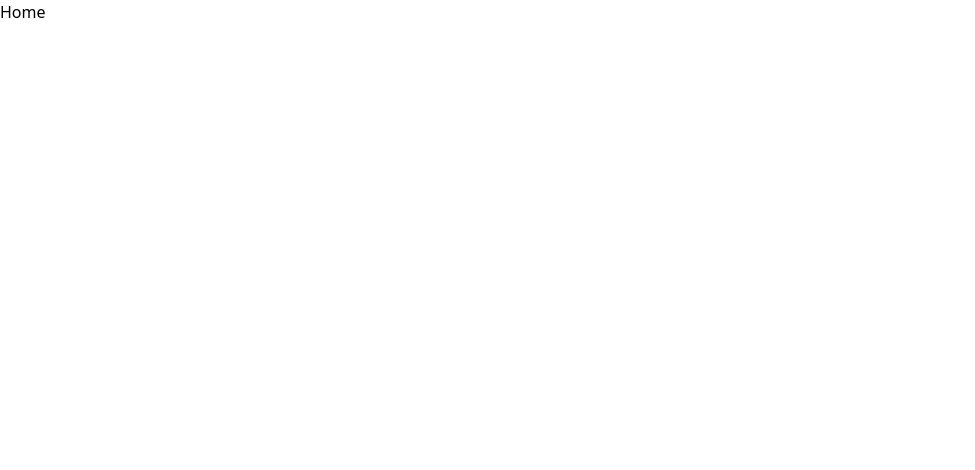
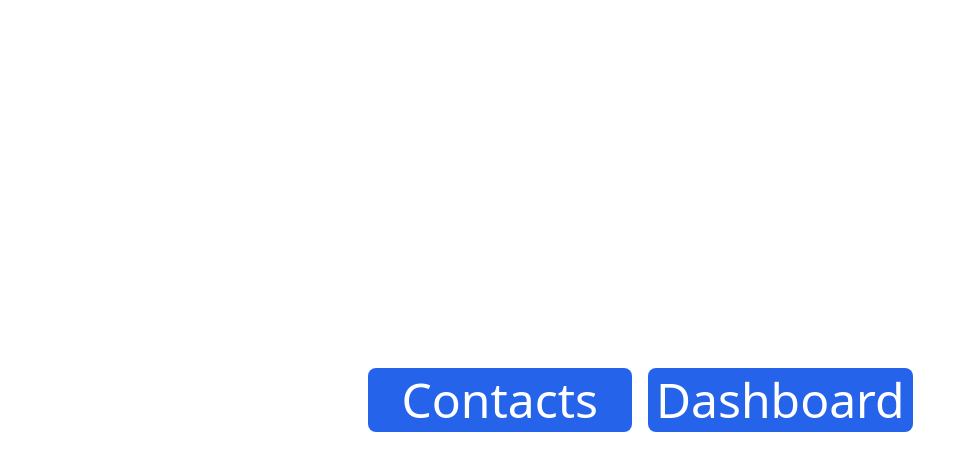
Before and after one commit to hsingla378/taiyo_assignment, a React (Vite) app: page / in a window 1280 px wide. Shown: the top 470 px of the page, without its empty margins (0-975 px from the left). Built offline with nearby package versions, Linux system fonts and the light colour scheme.

Commit message:
add header

```diff
--- a/package.json
+++ b/package.json
@@ -15,7 +15,9 @@
     "leaflet": "^1.9.4",
     "postcss": "^8.4.45",
     "react": "^18.3.1",
+    "react-chartjs-2": "^5.2.0",
     "react-dom": "^18.3.1",
+    "react-leaflet": "^4.2.1",
     "react-query": "^3.39.3",
     "react-redux": "^9.1.2",
     "react-router-dom": "^6.26.2",
--- /dev/null
+++ b/src/components/Header.jsx
@@ -0,0 +1,19 @@
+import React from 'react'
+import { Link } from 'react-router-dom'
+
+const Header = () => {
+
+  return (
+    <header className='flex w-full justify-between p-4 bg-blue-600 text-white'>
+      <Link to="/" className='text-3xl text-bold'>Taiyo</Link>
+        <nav>
+            <ul className='flex gap-4 justify-between text-xl'>
+                <li><Link to="/dashboard">Dashboard</Link></li>
+                <li><Link to="/contacts">Contacts</Link></li>
+            </ul>
+        </nav>
+    </header>
+  )
+}
+
+export default Header
--- a/src/index.css
+++ b/src/index.css
@@ -1,3 +1,15 @@
+* {
+    margin: 0;
+    padding: 0;
+    box-sizing: border-box;
+}
+
+html, body {
+    height: 100%;
+    width: 100%;
+}
+
+
 @tailwind base;
 @tailwind components;
 @tailwind utilities;
--- a/src/pages/Contacts.tsx
+++ b/src/pages/Contacts.tsx
@@ -1,9 +1,13 @@
-import React from 'react'
+import React from "react";
+import Header from "../components/Header";
 
 const Contacts = () => {
   return (
-    <div className='text-black'>Contacts</div>
-  )
-}
+    <div className="text-black">
+      <Header />
+      Contacts
+    </div>
+  );
+};
 
-export default Contacts
+export default Contacts;
--- a/src/pages/Dashboard.tsx
+++ b/src/pages/Dashboard.tsx
@@ -1,9 +1,13 @@
-import React from 'react'
+import React from "react";
+import Header from "../components/Header";
 
 const Dashboard = () => {
   return (
-    <div>Dashboard</div>
-  )
-}
+    <div>
+      <Header />
+      Dashboard
+    </div>
+  );
+};
 
-export default Dashboard
+export default Dashboard;
--- a/src/pages/Home.tsx
+++ b/src/pages/Home.tsx
@@ -1,9 +1,25 @@
-import React from 'react'
+import React from "react";
+import { Link } from "react-router-dom";
 
 const Home = () => {
   return (
-    <div>Home</div>
-  )
-}
+    <div className="h-screen w-screen flex justify-center items-center">
+      <div className="grid md:grid-cols-2 text-5xl gap-4">
+        <Link
+          to="/contacts"
+          className="bg-blue-600 text-white p-2 rounded-lg text-center"
+        >
+          Contacts
+        </Link>
+        <Link
+          to="/dashboard"
+          className="bg-blue-600 text-white p-2 rounded-lg text-center"
+        >
+          Dashboard
+        </Link>
+      </div>
+    </div>
+  );
+};
 
-export default Home
+export default Home;
```
Also changed, not shown: src/App.tsx (+4 -5 lines), 1 other file (tests, documents, lock files or other folders).
